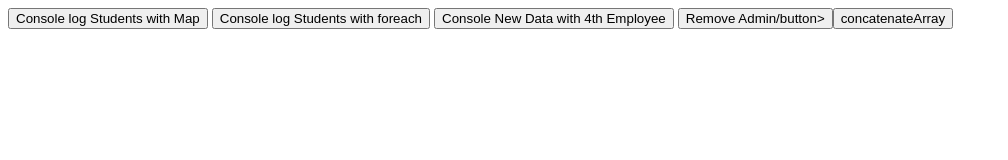
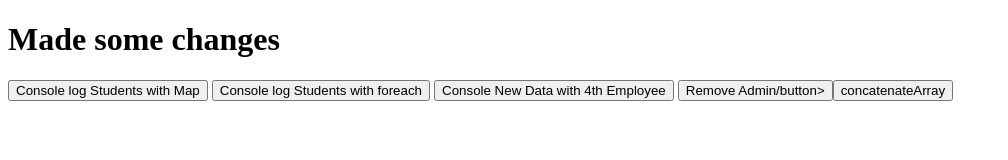
Before and after one commit to AYUSHBANSAL-hub/new-f2-contest-1, a plain HTML site: page index.html in a window 1280 px wide. Shown: the whole page, without its empty margins (0-1008 px from the left). Drawn offline with Linux system fonts and the light colour scheme.

Commit message:
added a heading

```diff
--- a/index.html
+++ b/index.html
@@ -9,6 +9,7 @@
     <title>Document</title>
   </head>
   <body>
+    <h1>Made some changes</h1>
     <button onclick="PrintDeveloperbyMap()">
       Console log Students with Map
     </button>
```
